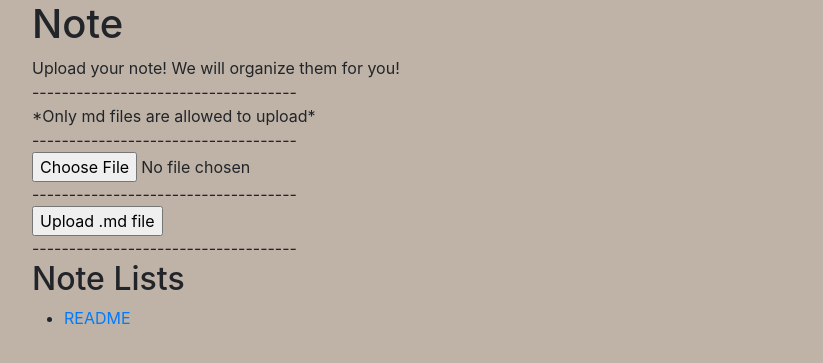
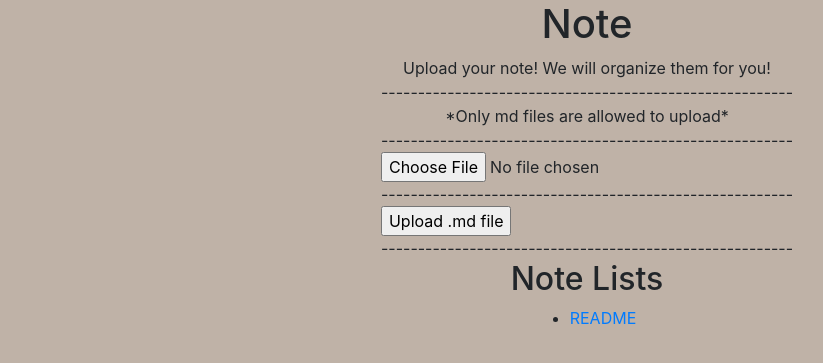
Before and after one commit to JiminSongSoftware/Meno-Time, a Flask app: page /notes in a window 1280 px wide. Shown: the part 56-419 px from the top of the page, without its empty margins (53-876 px from the left). Run offline with Flask 2, Linux system fonts and the light colour scheme; some libraries are stand-ins or nearby versions.

Commit message:
center all the pages

```diff
--- a/myapp/static/style.css
+++ b/myapp/static/style.css
@@ -13,6 +13,14 @@ p {
 }
 body {
   background-color: #bfb2a7;
+}
+.center_div {
+  width: 100%;
+  margin: auto;
+  display: flex;
+  flex-direction: column;
+  justify-content: center;
+  align-items: center;
 }
 
 .button {
--- a/myapp/templates/notes.html
+++ b/myapp/templates/notes.html
@@ -1,11 +1,13 @@
 {% extends "base.html" %}
 
 {% block content %}
+<div class="center_div">
+    <div class="center_div">
     <h1>Note</h1>
     <p>Upload your note! We will organize them for you!</p>
-<p>------------------------------------</p>
+    <p>--------------------------------------------------------</p>
     <p>*Only md files are allowed to upload*</p>
-<p>------------------------------------</p>
+    <p>--------------------------------------------------------</p>
     <form method="POST" novalidate enctype="multipart/form-data">
         {{ form.hidden_tag() }}
         {% if form.file.errors %}
@@ -16,9 +18,9 @@
         </ul>
         {% endif %}
         <p> {{ form.file }} </p>
-        <p>------------------------------------</p>
+        <p>--------------------------------------------------------</p>
         <p> {{ form.submit() }} </p>
-        <p>------------------------------------</p>
+        <p>--------------------------------------------------------</p>
     </form>
     <h2> {{title}} </h2>
     <ul>
@@ -30,4 +32,8 @@
             </li>
             {% endfor %}
     </ul>
+    </div>
+</div>
+
+
 {% endblock %}
--- a/myapp/templates/pomodoroTimer.html
+++ b/myapp/templates/pomodoroTimer.html
@@ -1,7 +1,7 @@
 {% extends "base.html" %}
 
 {% block content %}
-
+<div class="center_div">
     <h1>Pomodoro Timer</h1>
 
     <div class="pomodoroTimer_container">
@@ -38,6 +38,8 @@
             Squid Game GIFs
         </a>
     </div>
+</div>
+
 
     <script type="text/javascript" async src="https://tenor.com/embed.js"></script>
     <script src="{{ url_for('static', filename='pomodoroTimer.js') }}"></script>
--- a/myapp/templates/trackHour.html
+++ b/myapp/templates/trackHour.html
@@ -1,6 +1,7 @@
 {% extends "base.html" %}
 
 {% block content %}
+<div class="center_div">
     <h1>Track Hour</h1>
 
     <div class="pomodoroTimer_container">
@@ -28,6 +29,8 @@
             Squid Game GIFs
         </a>
     </div>
+</div>
+
 
     <script type="text/javascript" async src="https://tenor.com/embed.js"></script>
     <script src="{{ url_for('static', filename='trackHour.js') }}"></script>
```
Also changed, not shown: myapp/templates/login.html (+5 -3 lines), myapp/templates/register.html (+6 -2 lines), myapp/app.db. Lines whose indentation alone changed are shown as unchanged.
